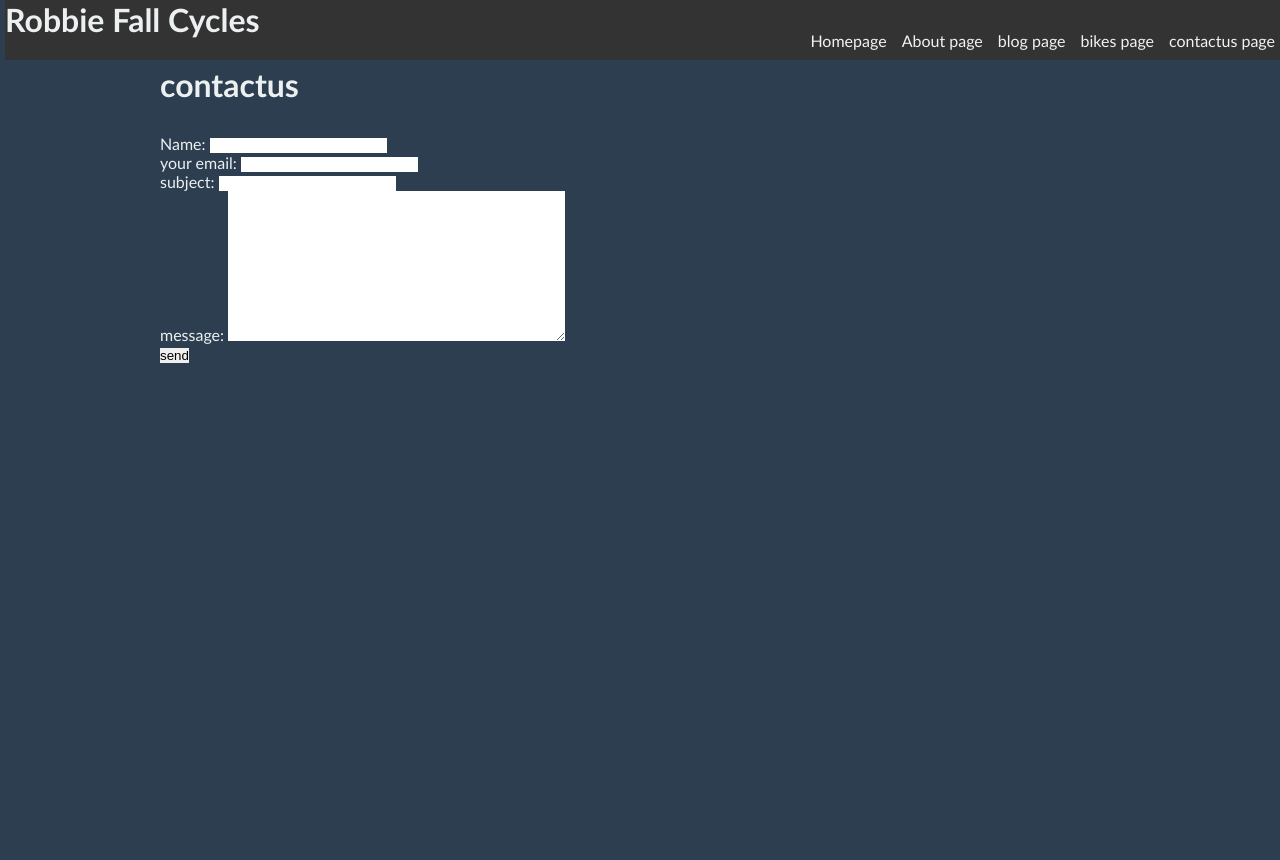
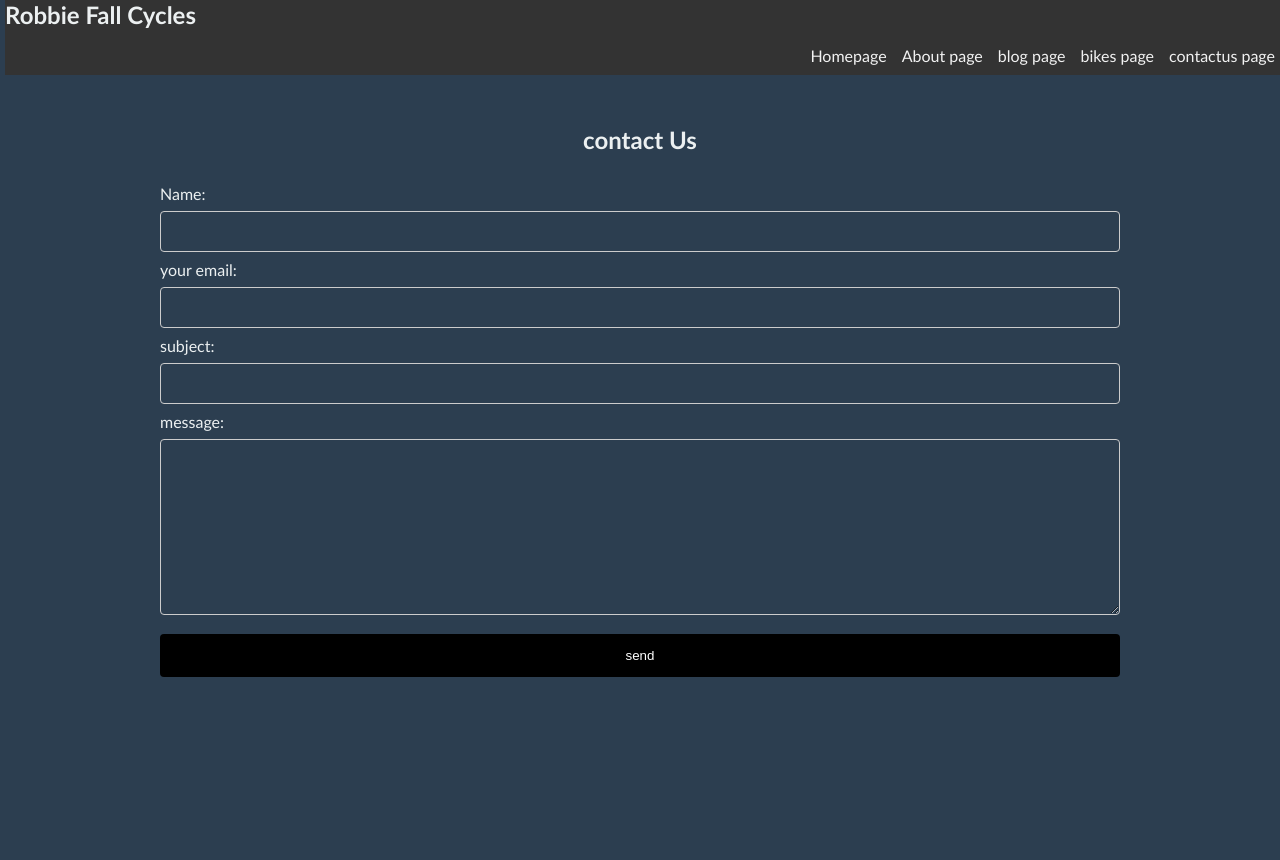
Before and after one commit to RobbieFaLL/notes, a Django app: page /contactus in a window 1280 px wide. Run offline with Django 5.2, Linux system fonts and the light colour scheme.

Commit message:
css styling added to contact us form django admn manages both the homepage and the about us page general styling advancements

```diff
--- a/fallcircle/fallcircle/static/css/styles.css
+++ b/fallcircle/fallcircle/static/css/styles.css
@@ -35,6 +35,7 @@ p.footer {
 h1 {
     margin-bottom: 30px;
     font-family: 'Bebas Neue',calibri;
+    font-size: x-large;
 }
 
 a {
@@ -49,7 +50,7 @@ p.footer {
     top: 0;
     width: 100%;
     display:flex;
-        height: 60px;
+    height: 75px;
     justify-content: space-between;
     padding-bottom: 10px;
     padding-right: 10px;
@@ -73,3 +74,78 @@ p.footer {
     align-items: flex-end;
     gap: 15px;
 }
+.p {
+    font-size: medium;
+    text-align: center;
+}
+.text-center{
+    margin-top: 60px;
+    text-align: center;
+
+}
+.container {
+    justify-content: center;
+    box-sizing: content-box;
+}
+input[type=text], select {
+  width: 100%;
+  padding: 12px 20px;
+  margin: 8px 0;
+  background-color: #2c3e50;
+  display: inline-block;
+  border: 1px solid #ccc;
+  border-radius: 4px;
+  box-sizing: border-box;
+  color: white;
+}
+input[type=text]:hover {
+    background-color: rgb(47, 37, 37);
+  }
+input[type=email], select {
+    width: 100%;
+    padding: 12px 20px;
+    margin: 8px 0;
+    background-color: #2c3e50;
+    display: inline-block;
+    border: 1px solid #ccc;
+    border-radius: 4px;
+    box-sizing: border-box;
+    color: white;
+}
+input[type=email]:hover {
+    background-color: rgb(47, 37, 37)
+  }
+textarea, select {
+    width: 100%;
+    padding: 12px 20px;
+    margin: 8px 0;
+    background-color: #2c3e50;
+    display: inline-block;
+    border: 1px solid #ccc;
+    border-radius: 4px;
+    box-sizing: border-box;
+    color: white;
+}
+textarea:hover {
+    background-color: rgb(47, 37, 37);
+  }
+
+input[type=submit] {
+  width: 100%;
+  background-color: black;
+  color: white;
+  padding: 14px 20px;
+  margin: 8px 0;
+  border: none;
+  border-radius: 4px;
+  cursor: pointer;
+}
+
+input[type=submit]:hover {
+  background-color: #45a049;
+}
+
+.ul,li,errorlist {
+    color: red;
+
+}
--- a/fallcircle/templates/base.html
+++ b/fallcircle/templates/base.html
@@ -6,7 +6,7 @@
     <meta name="viewport" content="width=device-width, initial-scale=1.0">
     <meta name="description" content="Bike stuff yolo">
     <meta name="keywords" content="bike">
-    <title>Document</title>
+    <title>Robbie Fall Cycles</title>
     <link rel="stylesheet" href="{% static 'css/styles.css' %}">
 </head>
 <body>
--- a/fallcircle/templates/contactus.html
+++ b/fallcircle/templates/contactus.html
@@ -1,9 +1,13 @@
 {% extends "base.html" %}
 {% block content %}
-<h1>contactus</h1>
-<form action='' method='post' novalidate >
-{% csrf_token %}
-{{ form.as_p }}
-<input type='submit' value='send'>
-</form>
+<div class="text-center">
+    <h1>contact Us</h1>
+</div>
+<div class="container">
+    <form action='' method='post' novalidate >
+    {% csrf_token %}
+    {{ form.as_p }}
+    <input type='submit' value='send'>
+    </form>
+</div>
 {% endblock content %}
--- a/fallcircle/templates/index.html
+++ b/fallcircle/templates/index.html
@@ -1,5 +1,8 @@
 {% extends "base.html" %}
 
 {% block content %}
-<h1>welcome to the homepage</h1>
+
+<h1>{{ page.title }}</h1>
+<p>{{ page.data }}</p>
+
 {% endblock content %}
```
Also changed, not shown: fallcircle/pages/views.py (+11 -6 lines), fallcircle/templates/about.html (+5 -3 lines), fallcircle/db.sqlite3. Lines whose indentation alone changed are shown as unchanged.
